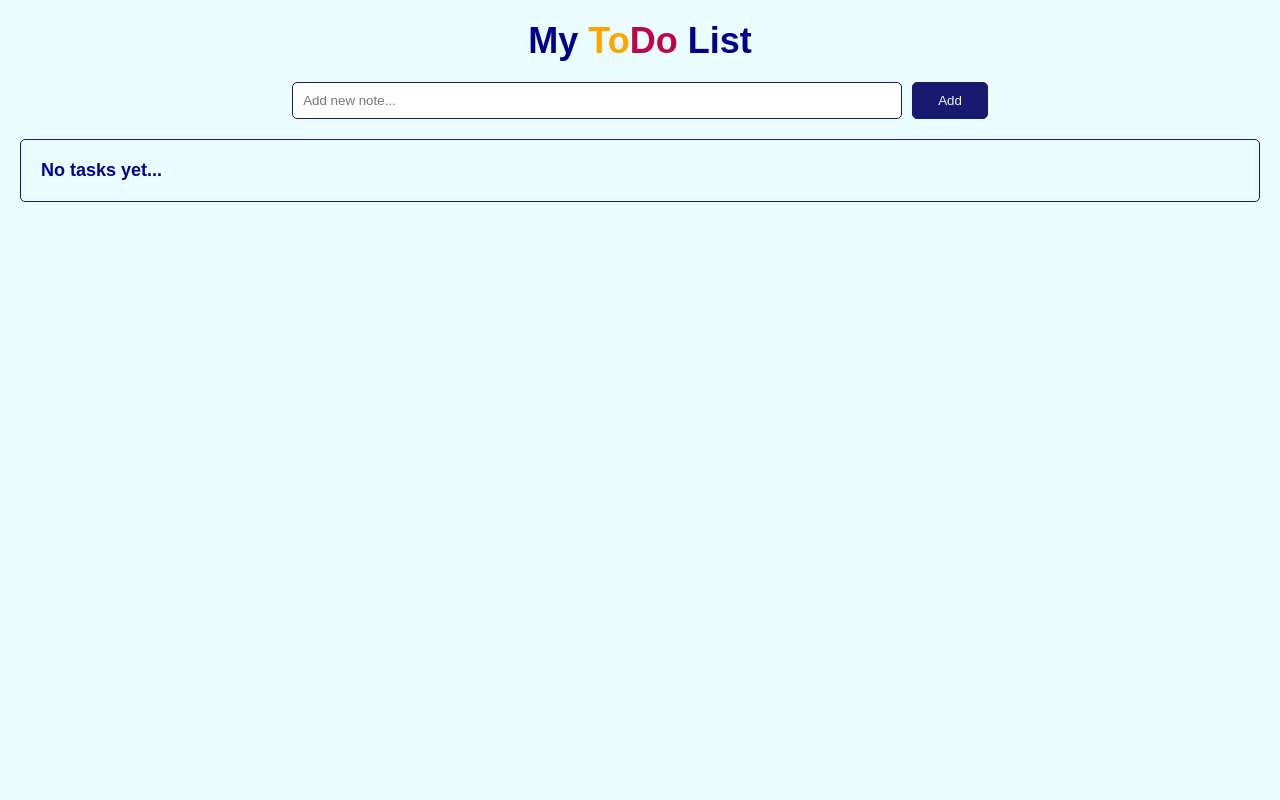
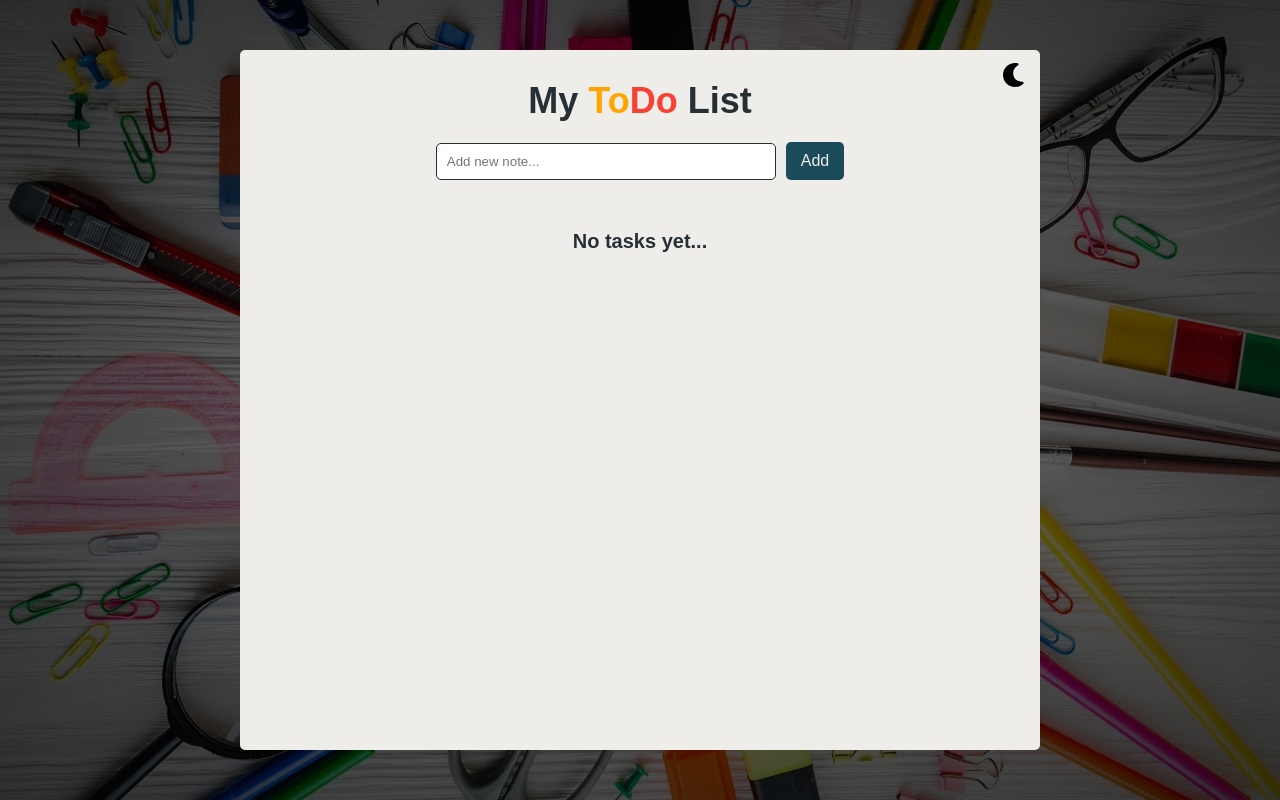
Before and after one commit to yu-nykanorova/to-do-list, a plain HTML site: page index.html in a window 1280 px wide. Drawn offline with Linux system fonts and the light colour scheme.

Commit message:
changed colors in styles, added logic for localStorage

```diff
--- a/index.html
+++ b/index.html
@@ -9,11 +9,17 @@
     <script src="./js/script.js" defer></script>
 </head>
     <body>
+        <div class="container">
+            <div class="icons">
+                <svg id="moon" xmlns="http://www.w3.org/2000/svg" viewBox="0 0 640 640"><path d="M320 64C178.6 64 64 178.6 64 320C64 461.4 178.6 576 320 576C388.8 576 451.3 548.8 497.3 504.6C504.6 497.6 506.7 486.7 502.6 477.5C498.5 468.3 488.9 462.6 478.8 463.4C473.9 463.8 469 464 464 464C362.4 464 280 381.6 280 280C280 207.9 321.5 145.4 382.1 115.2C391.2 110.7 396.4 100.9 395.2 90.8C394 80.7 386.6 72.5 376.7 70.3C358.4 66.2 339.4 64 320 64z"/></svg>
+                <svg id="sun" xmlns="http://www.w3.org/2000/svg" viewBox="0 0 640 640"><path d="M210.2 53.9C217.6 50.8 226 51.7 232.7 56.1L320.5 114.3L408.3 56.1C415 51.7 423.4 50.9 430.8 53.9C438.2 56.9 443.4 63.5 445 71.3L465.9 174.5L569.1 195.4C576.9 197 583.5 202.4 586.5 209.7C589.5 217 588.7 225.5 584.3 232.2L526.1 320L584.3 407.8C588.7 414.5 589.5 422.9 586.5 430.3C583.5 437.7 576.9 443.1 569.1 444.6L465.8 465.4L445 568.7C443.4 576.5 438 583.1 430.7 586.1C423.4 589.1 414.9 588.3 408.2 583.9L320.4 525.7L232.6 583.9C225.9 588.3 217.5 589.1 210.1 586.1C202.7 583.1 197.3 576.5 195.8 568.7L175 465.4L71.7 444.5C63.9 442.9 57.3 437.5 54.3 430.2C51.3 422.9 52.1 414.4 56.5 407.7L114.7 320L56.5 232.2C52.1 225.5 51.3 217.1 54.3 209.7C57.3 202.3 63.9 196.9 71.7 195.4L175 174.6L195.9 71.3C197.5 63.5 202.9 56.9 210.2 53.9zM239.6 320C239.6 275.6 275.6 239.6 320 239.6C364.4 239.6 400.4 275.6 400.4 320C400.4 364.4 364.4 400.4 320 400.4C275.6 400.4 239.6 364.4 239.6 320zM448.4 320C448.4 249.1 390.9 191.6 320 191.6C249.1 191.6 191.6 249.1 191.6 320C191.6 390.9 249.1 448.4 320 448.4C390.9 448.4 448.4 390.9 448.4 320z"/></svg>
+            </div>
             <h1>My <span>To</span><span>Do</span> List</h1>
             <form id="todo-form">
                 <input type="text" id="todo-input" placeholder="Add new note..." required>
                 <button type="submit" id="todo-add-button">Add</button>
             </form>
             <ul id="todo-list"></ul>
+        </div>
     </body>
 </html>
--- a/js/script.js
+++ b/js/script.js
@@ -6,32 +6,13 @@ document.addEventListener("DOMContentLoaded", function () {
     const list = document.querySelector("#todo-list");
 
     let tasks = [];
-
-    list.addEventListener("click", (e) => {
-        const liElement = e.target.closest("li");
-        const btn = e.target.closest("button");
-        const text = e.target.classList.contains("span-text");
-
-        if (!liElement) {
-            return;
-        }
-
-        const taskId = liElement.dataset.id;
-
-        if (text) {
-            const task = tasks.find((task) => task.id === taskId);
-            task.completed = !task.completed;
-            renderTasks();
-        }
-
-        if (btn) {
-            tasks = tasks.filter((task) => {
-                return task.id !== String(taskId);
-            });
-            renderTasks();
-        }
-    })
-
+    const savedTasks = JSON.parse(localStorage.getItem("tasks"));
+    if (savedTasks) {
+        console.log("ok");
+    } else {
+        console.log("wrong");
+    }
+    console.log(savedTasks);
 
     const noTasks = document.createElement("p");
     noTasks.textContent = "No tasks yet...";
@@ -39,7 +20,6 @@ document.addEventListener("DOMContentLoaded", function () {
     renderTasks();
 
     function renderTasks () {
-        console.log("render");
         list.innerHTML = "";
 
         if(tasks.length === 0) {
@@ -49,6 +29,8 @@ document.addEventListener("DOMContentLoaded", function () {
         tasks.forEach((task) => {
             addTask(task);
         })
+
+        localStorage.setItem("tasks", JSON.stringify(tasks));
     }
 
     function addTask (newTask) {
@@ -82,5 +64,31 @@ document.addEventListener("DOMContentLoaded", function () {
         tasks.push(task);
         renderTasks();
         form.reset();
-    })
+    });
+
+    list.addEventListener("click", (e) => {
+        const liElement = e.target.closest("li");
+        const btn = e.target.closest("button");
+        const text = e.target.classList.contains("span-text");
+
+        if (!liElement) {
+            return;
+        }
+
+        const taskId = liElement.dataset.id;
+
+        if (text) {
+            const task = tasks.find((task) => task.id === taskId);
+            task.completed = !task.completed;
+            renderTasks();
+        }
+
+        if (btn) {
+            tasks = tasks.filter((task) => {
+                return task.id !== String(taskId);
+            });
+            renderTasks();
+            localStorage.removeItem(String(taskId));
+        }
+    });
 });
--- a/styles.css
+++ b/styles.css
@@ -1,3 +1,12 @@
+:root {
+    --main-text-color: #262F34;
+    --main-bg-color: #efedea;
+    --red-color: #FA4032;
+    --orange-color: orange;
+    --gray-color: gray;
+    --green-dark-color: #1B4B5A;
+}
+
 * {
     margin: 0;
     padding: 0;
@@ -9,31 +18,76 @@ html, body {
     font-family: sans-serif;
     font-size: 24px;
     font-weight: 600;
-    color: darkblue;
-    background: rgb(235, 252, 255);
+    color: var(--main-text-color);
+    background: var(--main-bg-color);
 }
 
 body {
-    padding: 20px;
+    padding: 50px 20px;
     text-align: center;
+    background: radial-gradient(rgba(0, 0, 0, 0.5), rgba(0, 0, 0, 0.8)), url("img/office_bg.jpg") center / cover no-repeat;
+}
+
+.dark {
+    --main-text-color: #efedea;
+    --main-bg-color: #262F34;
+}
+
+.container {
+    max-width: 800px;
+    height: 100%;
+    margin: 0 auto;
+    padding: 30px 50px;
+    display: flex;
+    flex-direction: column;
+    background: var(--main-bg-color);
+    border-radius: 5px;
+    position: relative;
+}
+
+.container svg {
+    width: 30px;
+}
+
+.icons {
+    padding: 10px;
+    position: absolute;
+    max-width: 400px;
+    top: 0;
+    right: 0;
+    display: flex;
+    align-items: center;
+    justify-content: space-between;
+    cursor: pointer;
+}
+
+#sun {
+    display: none;
+    fill: var(--main-bg-color);
+}
+
+#moon {
+    display: block;
+    fill: var(--main-text-colors);
 }
 
 h1 {
     font-size: 36px;
-    color: darkblue;
+    color: var(--main-text-color);
     margin-bottom: 10px;
 }
 
 h1 span:first-child {
-    color: orange;
+    color: var(--orange-color);
 }
 
 h1 span:last-child {
-    color: rgb(187, 6, 75);
+    color: var(--red-color);
 }
 
 p {
-    font-size: 18px;
+    font-size: 20px;
+    text-align: center;
 }
 
 #todo-form {
@@ -43,43 +97,44 @@ p {
     justify-content: center;
     align-items: center;
     border-radius: 5px;
-    margin-bottom: 10px;
+    margin-bottom: 20px;
 }
 
 #todo-input {
     width: 50%;
     padding: 10px;
     outline: 0;
-    border: 1px solid midnightblue;
+    border: 1px solid var(--main-text-color);
     border-radius: 5px;
 }
 
 button {
-    border: 1px solid midnightblue;
-    background: midnightblue;
-    color: aliceblue;
+    max-width: 80px;
+    border: 0;
+    background: var(--green-dark-color);
+    color: var(--main-bg-color);
+    font-size: 16px;
     border-radius: 5px;
-    padding: 10px 25px;
-
+    padding: 10px 15px;
 }
 
 #todo-list {
     padding: 20px;
     list-style-type: none;
-    border: 1px solid midnightblue;
     border-radius: 5px;
     text-align: left;
+    overflow-y: auto;
 }
 
 li {
     display: grid;
-    grid-template-columns: 25% 1fr 20%;
+    grid-template-columns: 20% 1fr 20%;
     align-items: center;
     gap: 10px;
     width: 100%;
     padding: 5px 0;
-    border-bottom: 1px solid rgb(187, 6, 75);
-    font-size: 16px;
+    border-bottom: 1px solid var(--red-color);
+    font-size: 18px;
 }
 
 li:not(:last-child) {
@@ -94,17 +149,18 @@ li span {
 
 li span:first-child {
     color: rgb(102, 104, 99);
+    font-size: 14px;
 }
 
 .delete-button {
-    background-color:rgb(187, 6, 75);
-    color: antiquewhite;
+    background-color: var(--red-color);
+    color: var(--main-bg-color);
     justify-self: end;
 }
 
 .done {
-    text-decoration: line-through rgb(187, 6, 75) solid;
-    color: gray;
+    text-decoration: line-through var(--red-color) solid;
+    color: var(--gray-color);
 }
 
 .hidden {
```
Also changed, not shown: img/office_bg.jpg (added). Lines whose indentation alone changed are shown as unchanged.
